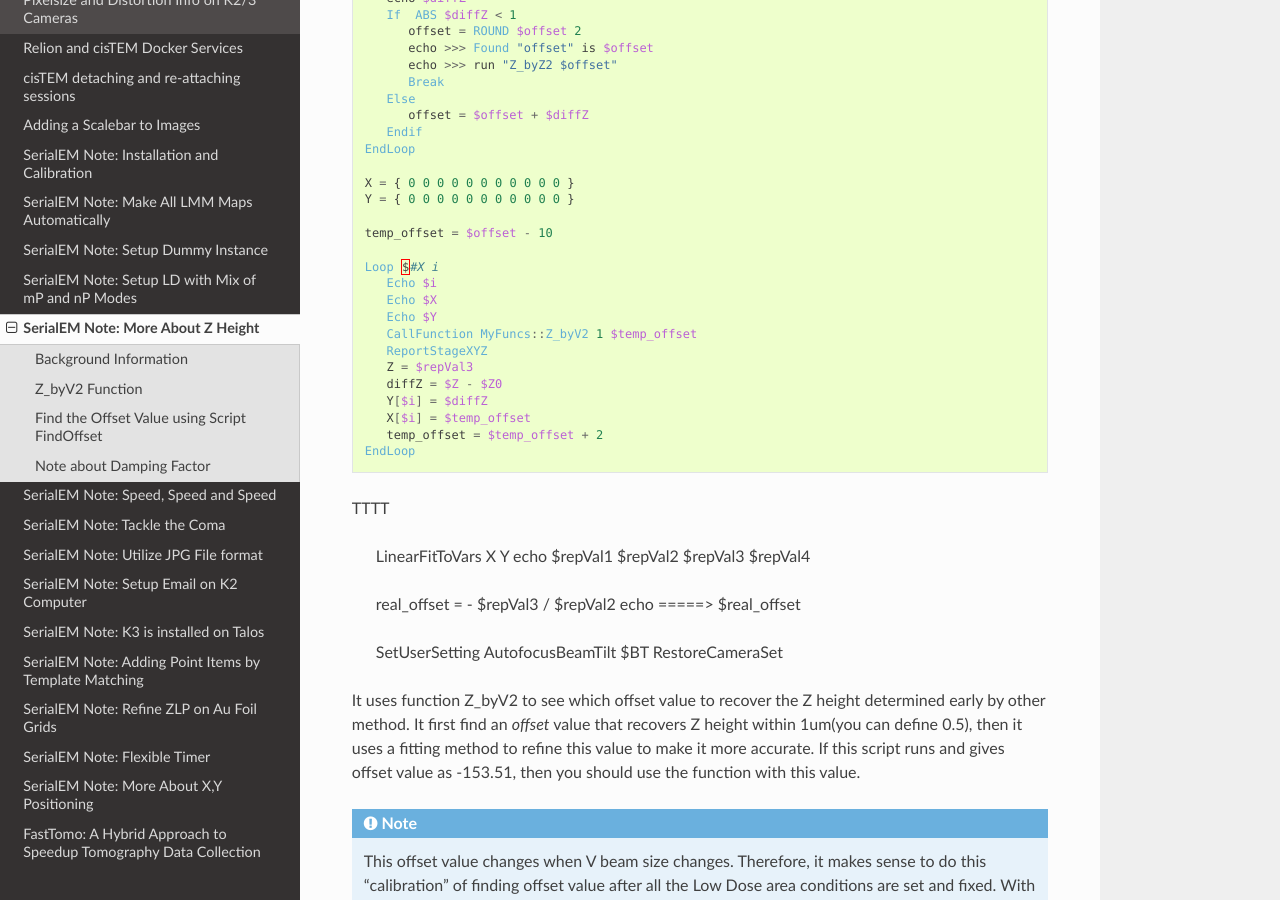
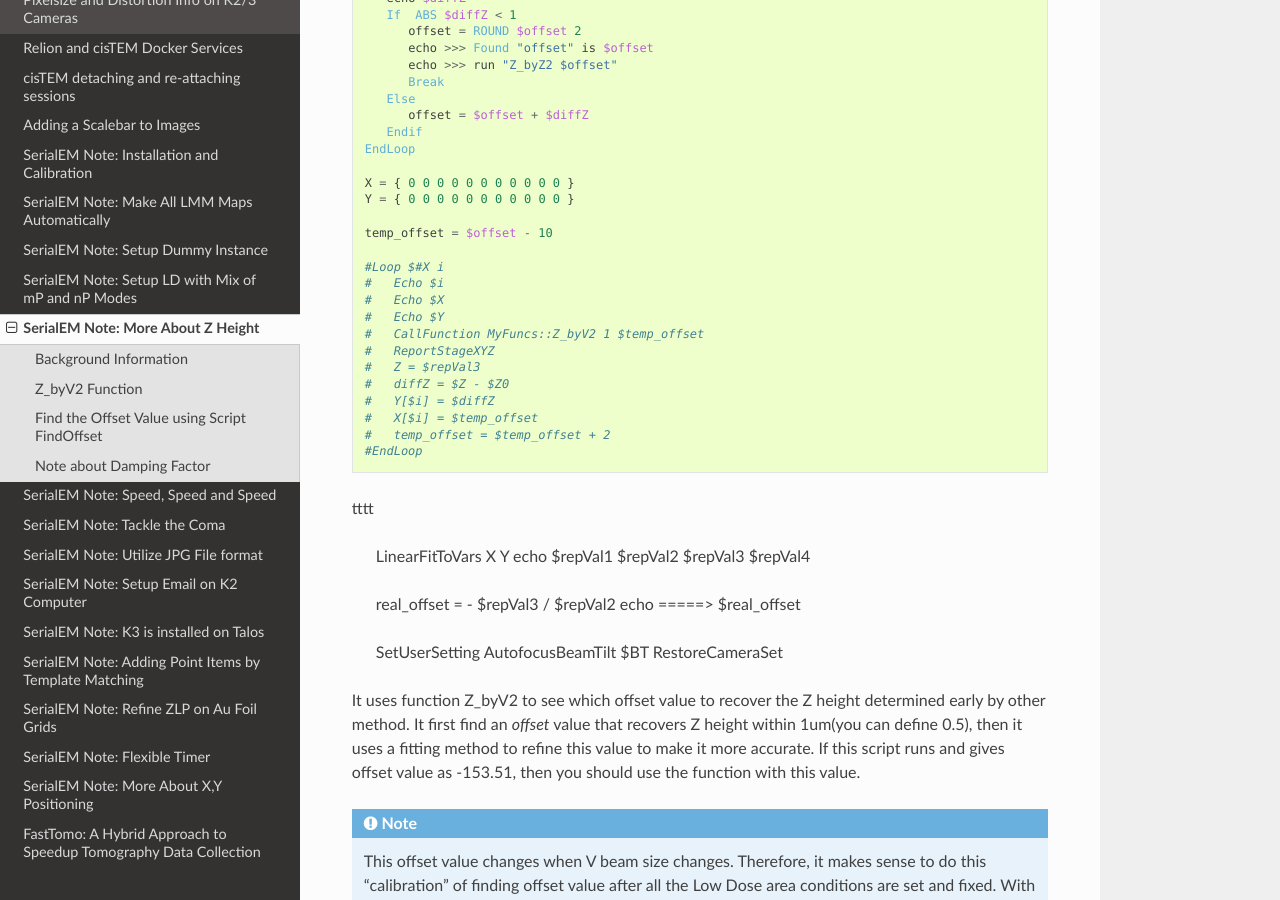
Before and after one commit to xuchen66/sphinx-emdocs, a Sphinx documentation site: the page built from source/serialEM-note-more-about-z-height.rst, in a window 1280 px wide and 900 px high, scrolled down 4246 px. Built offline with Sphinx 7.4.7 and the Read the Docs theme 2.0.0, drawn with Linux system fonts in a browser that asks for light colours; pages that are not in the unit, such as notebooks, are missing from menus.

```diff
--- a/source/serialEM-note-more-about-z-height.rst
+++ b/source/serialEM-note-more-about-z-height.rst
@@ -231,20 +231,20 @@ If we found the good "offset" value, it will be good for some time, at least thi
 
    temp_offset = $offset - 10
 
-   Loop $#X i
-      Echo $i
-      Echo $X
-      Echo $Y
-      CallFunction MyFuncs::Z_byV2 1 $temp_offset
-      ReportStageXYZ
-      Z = $repVal3
-      diffZ = $Z - $Z0
-      Y[$i] = $diffZ
-      X[$i] = $temp_offset
-      temp_offset = $temp_offset + 2
-   EndLoop
+   #Loop $#X i
+   #   Echo $i
+   #   Echo $X
+   #   Echo $Y
+   #   CallFunction MyFuncs::Z_byV2 1 $temp_offset
+   #   ReportStageXYZ
+   #   Z = $repVal3
+   #   diffZ = $Z - $Z0
+   #   Y[$i] = $diffZ
+   #   X[$i] = $temp_offset
+   #   temp_offset = $temp_offset + 2
+   #EndLoop
 
-TTTT
+tttt
 
    LinearFitToVars X Y
    echo $repVal1 $repVal2 $repVal3 $repVal4
```
